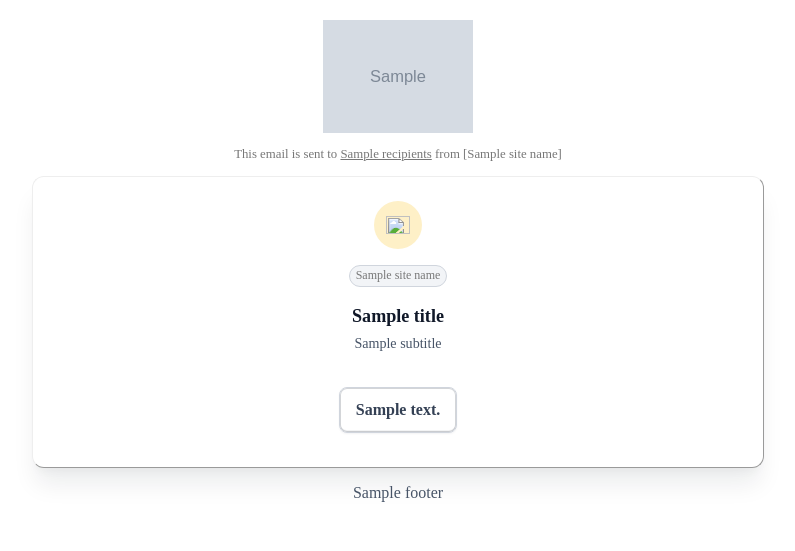
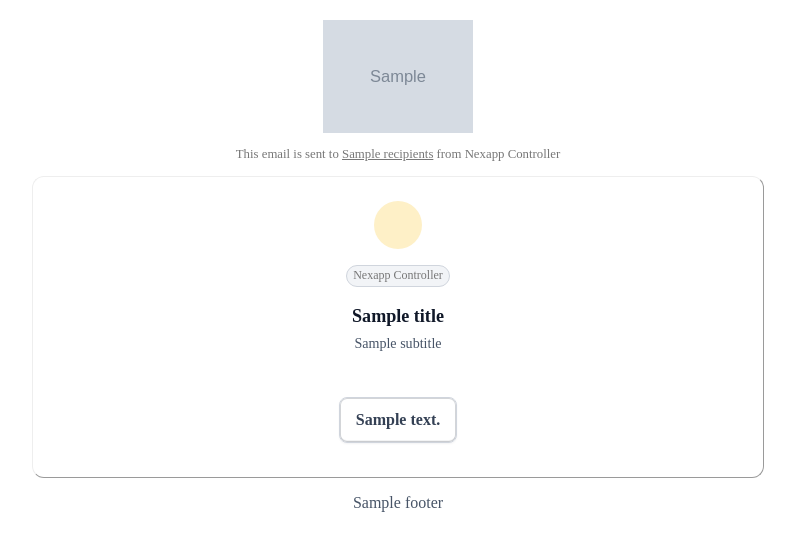
Before and after one commit to Insatroute/openwisp-utils, a Django app: template openwisp_utils/admin_theme/templates/openwisp_utils/email_template.html in a window 1280 px wide. Shown: the top 551 px of the page, without its empty margins (242-1037 px from the left). Run offline with Django 3.2, Linux system fonts and the light colour scheme; the template is opened without the code that fills it: most values are stand-ins (such as "Sample title", 1, 10 or a date in 2020); grey boxes marked "Sample" are stand-in pictures.

Commit message:
email template modified

```diff
--- a/openwisp_utils/admin_theme/settings.py
+++ b/openwisp_utils/admin_theme/settings.py
@@ -13,8 +13,7 @@ ADMIN_DASHBOARD_ENABLED = getattr(settings, "OPENWISP_ADMIN_DASHBOARD_ENABLED",
 OPENWISP_EMAIL_LOGO = getattr(
     settings,
     "OPENWISP_EMAIL_LOGO",
-    "https://raw.githubusercontent.com/openwisp/openwisp-utils/master/openwisp_utils/"
-    "static/openwisp-utils/images/openwisp-logo.png",
+    "static/openwisp-utils/images/Nexapp-Logo.png",
 )
 
 OPENWISP_HTML_EMAIL = getattr(settings, "OPENWISP_HTML_EMAIL", True)
--- a/openwisp_utils/admin_theme/templates/openwisp_utils/email_template.html
+++ b/openwisp_utils/admin_theme/templates/openwisp_utils/email_template.html
@@ -43,7 +43,7 @@
       border: outset 1px #eee;
       margin: 0px auto 1rem auto;
       line-height: 27px;
-      box-shadow: 0px 20px 24px -4px rgba(16, 24, 40, 0.08), 0px 8px 8px -4px rgba(16, 24, 40, 0.03);
+      {% comment %} box-shadow: 0px 20px 24px -4px rgba(16, 24, 40, 0.08), 0px 8px 8px -4px rgba(16, 24, 40, 0.03); {% endcomment %}
     }
 
     .icon-container {
@@ -84,7 +84,7 @@
 
     .call-to-action {
       text-align: center;
-      margin-top: 1.88rem;
+      margin-top: 2.5rem;
     }
 
     .email-title {
@@ -157,14 +157,14 @@
     </div>
     {% endblock logo %}
     {% block email_info %}
-      <div class="email-info">This email is sent to <u>{{ recipients }}</u> from [{{ site_name }}]</div>
+      <div class="email-info">This email is sent to <u>{{ recipients }}</u> from Nexapp Controller</div>
     {% endblock email_info %}
     <div class="box">
       {% block mail_header %}
       <div class="icon-container">
-        <img src="{{ site_url }}{% static "ui/openwisp/images/email.png" %}" alt="email icon">
+        {% comment %} <img src="{{ site_url }}{% static "ui/openwisp/images/email.png" %}" alt="email icon"> {% endcomment %}
       </div>
-      <div class="sysname-container">{{ site_name }}</div>
+      <div class="sysname-container">Nexapp Controller</div>
       {% if title %}
       <div class="email-title">{{ title }}</div>
       {% endif %}
```
